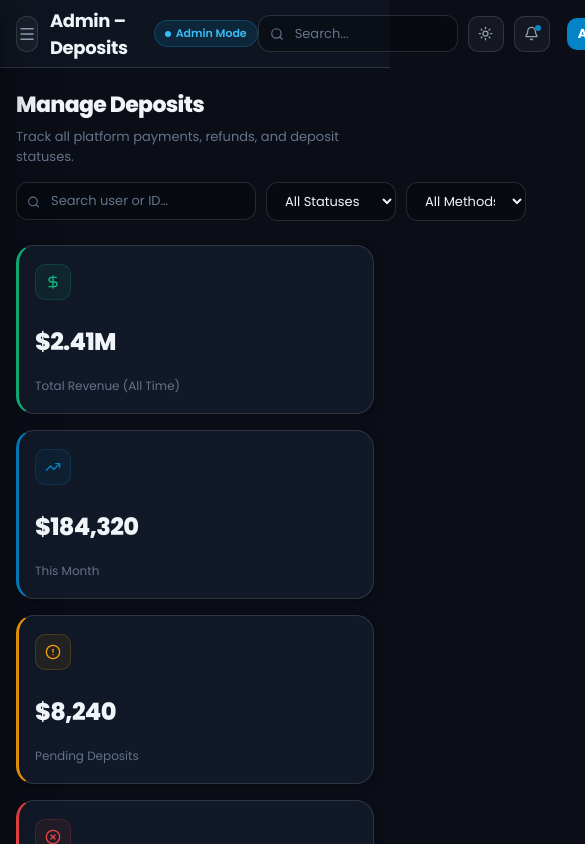
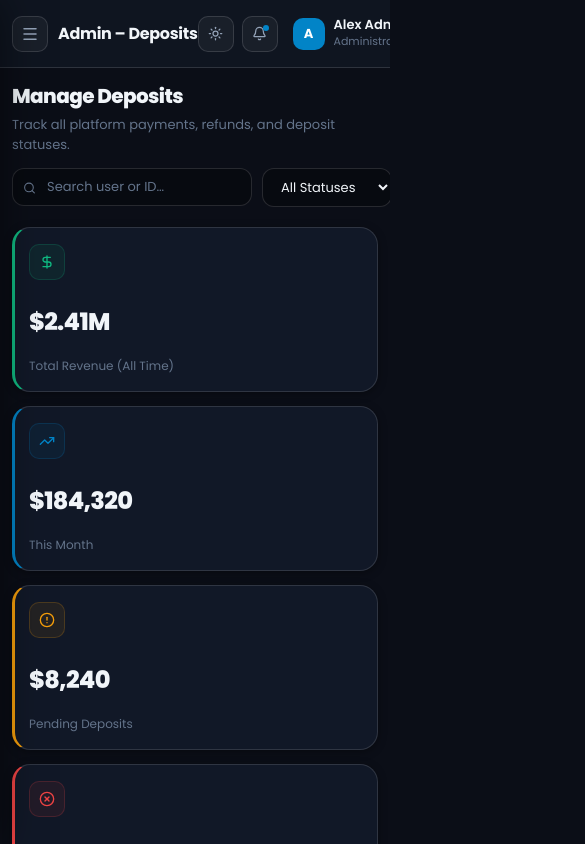
Before and after one commit to michaeldavidb123/UGC-dashboard, a Next.js app: page /admin/deposits in a window 390 px wide. Shown: the top 844 px of the page, 585 px wide, since content can reach past the window. Built offline with nearby package versions, Linux system fonts and the light colour scheme.

Commit message:
fix: add viewport metadata export, topbar responsive overflow rules & mobile carousel layout

```diff
--- a/app/globals.css
+++ b/app/globals.css
@@ -273,13 +273,34 @@ body {
 }
 .input::placeholder { color: var(--text-subtle); }
 
+/* Desktop Defaults */
+.mobile-menu-btn {
+  display: none !important;
+}
+
 /* ─────────────────────────────────────────────
    RESPONSIVE MEDIA QUERIES (MOBILE & TABLET)
 ───────────────────────────────────────────── */
 @media (max-width: 768px) {
+  /* Mobile Hamburger Menu */
+  .mobile-menu-btn {
+    display: inline-flex !important;
+  }
+
+  /* Mobile Topbar Adjustments */
+  .topbar-header {
+    padding: 0 12px !important;
+  }
+  .topbar-search {
+    display: none !important;
+  }
+  .topbar-pill {
+    display: none !important;
+  }
+
   /* Mobile Sidebar Drawer */
   .app-sidebar {
-    width: 260px !important;
+    width: 270px !important;
     transform: translateX(-100%);
     box-shadow: 0 0 40px rgba(0,0,0,0.5);
   }
@@ -290,23 +311,36 @@ body {
   /* Mobile Main Layout */
   .dash-main-area {
     margin-left: 0 !important;
+    width: 100% !important;
+    max-width: 100vw !important;
+    overflow-x: hidden !important;
   }
   .dash-content-container {
-    padding: 20px 16px !important;
-  }
-  .topbar-header {
-    padding: 0 16px !important;
+    padding: 16px 12px !important;
+    width: 100% !important;
+    max-width: 100vw !important;
+    overflow-x: hidden !important;
   }
 
   /* Page Headers Stack */
   .page-header-flex {
     flex-direction: column !important;
     align-items: flex-start !important;
-    gap: 16px !important;
-    margin-bottom: 24px !important;
+    gap: 14px !important;
+    margin-bottom: 20px !important;
   }
   .page-header-flex h1 {
-    font-size: 22px !important;
+    font-size: 20px !important;
+    line-height: 1.25 !important;
+  }
+
+  /* Carousel layout inside cards on mobile */
+  .carousel-responsive-grid {
+    grid-template-columns: 1fr !important;
+    gap: 12px !important;
+  }
+  .carousel-responsive-image {
+    display: none !important;
   }
 
   /* Grid Adapters */
@@ -314,12 +348,12 @@ body {
   .grid-responsive-3col,
   .grid-responsive-4col {
     grid-template-columns: 1fr !important;
-    gap: 16px !important;
+    gap: 14px !important;
   }
 
   /* Stat cards padding on mobile */
   .stat-card {
-    padding: 18px 16px !important;
+    padding: 16px 14px !important;
   }
 
   /* Card padding on mobile */
--- a/app/layout.tsx
+++ b/app/layout.tsx
@@ -1,4 +1,4 @@
-import type { Metadata } from "next";
+import type { Metadata, Viewport } from "next";
 import { Poppins } from "next/font/google";
 import "./globals.css";
 import { RoleProvider } from "@/context/RoleContext";
@@ -15,6 +15,13 @@ export const metadata: Metadata = {
   description: "UGC Studio management and creator dashboard.",
 };
 
+export const viewport: Viewport = {
+  width: "device-width",
+  initialScale: 1,
+  maximumScale: 1,
+  userScalable: false,
+};
+
 export default function RootLayout({ children }: { children: React.ReactNode }) {
   return (
     <html lang="en" data-theme="dark">
--- a/components/Sidebar.tsx
+++ b/components/Sidebar.tsx
@@ -228,28 +228,27 @@ export function Topbar({ title }: { title: string }) {
       transition: "background 0.25s ease",
     }}>
       {/* Title + Mobile Hamburger Button */}
-      <div style={{ display: "flex", alignItems: "center", gap: 12 }}>
+      <div style={{ display: "flex", alignItems: "center", gap: 10 }}>
         <button
           onClick={toggleMobileOpen}
-          className="btn-icon btn"
+          className="btn-icon btn mobile-menu-btn"
           title="Open Navigation"
-          style={{ display: "inline-flex" }}
         >
           <Menu style={{ width: 18, height: 18 }} />
         </button>
-        <h2 style={{ color: "var(--text)", fontWeight: 700, fontSize: 18, letterSpacing: "-0.02em" }}>{title}</h2>
-        <span className={`pill ${activeView === "admin" ? "pill-blue" : activeView === "creator" ? "pill-amber" : "pill-purple"}`}>
+        <h2 style={{ color: "var(--text)", fontWeight: 700, fontSize: 16, letterSpacing: "-0.02em", whiteSpace: "nowrap" }}>{title}</h2>
+        <span className={`topbar-pill pill ${activeView === "admin" ? "pill-blue" : activeView === "creator" ? "pill-amber" : "pill-purple"}`}>
           <span style={{ width: 6, height: 6, borderRadius: 999, background: "currentColor", display: "inline-block" }} />
           {activeView === "admin" ? "Admin Mode" : activeView === "creator" ? "Creator Mode" : "Brand Mode"}
         </span>
       </div>
 
       {/* Controls */}
-      <div style={{ display: "flex", alignItems: "center", gap: 10 }}>
+      <div style={{ display: "flex", alignItems: "center", gap: 8 }}>
         {/* Search */}
-        <div style={{ position: "relative", display: "flex", alignItems: "center" }}>
+        <div className="topbar-search" style={{ position: "relative", display: "flex", alignItems: "center" }}>
           <Search style={{ position: "absolute", left: 12, width: 14, height: 14, color: "var(--text-subtle)", pointerEvents: "none" }} />
-          <input placeholder="Search..." className="input" style={{ paddingLeft: 36, width: 200, paddingTop: 8, paddingBottom: 8, fontSize: 13 }} />
+          <input placeholder="Search..." className="input" style={{ paddingLeft: 36, width: 180, paddingTop: 7, paddingBottom: 7, fontSize: 13 }} />
         </div>
 
         {/* Theme toggle */}
--- a/components/views/CreatorHome.tsx
+++ b/components/views/CreatorHome.tsx
@@ -264,7 +264,7 @@ export default function CreatorHome() {
 
 
       {/* ── 1. Top Greeting Header ── */}
-      <div style={{ display: "flex", alignItems: "center", justifyContent: "space-between", flexWrap: "wrap", gap: 16 }}>
+      <div className="page-header-flex" style={{ display: "flex", alignItems: "center", justifyContent: "space-between", flexWrap: "wrap", gap: 16 }}>
         <div>
           <h1 style={{ color: "var(--text)", fontWeight: 800, fontSize: 26, letterSpacing: "-0.03em", margin: "0 0 4px" }}>
             Welcome back, Sarah
@@ -517,7 +517,7 @@ export default function CreatorHome() {
             overflow: "hidden"
           }}>
             {/* Carousel Content Layout: Left text + Right image */}
-            <div style={{ display: "grid", gridTemplateColumns: "1fr 140px", gap: 16, alignItems: "center" }}>
+            <div className="carousel-responsive-grid" style={{ display: "grid", gridTemplateColumns: "1fr 140px", gap: 16, alignItems: "center" }}>
               <div>
                 <span style={{
                   display: "inline-flex",
@@ -559,7 +559,7 @@ export default function CreatorHome() {
               </div>
 
               {/* Slide Image */}
-              <div style={{
+              <div className="carousel-responsive-image" style={{
                 position: "relative",
                 width: 140,
                 height: 130,
```
